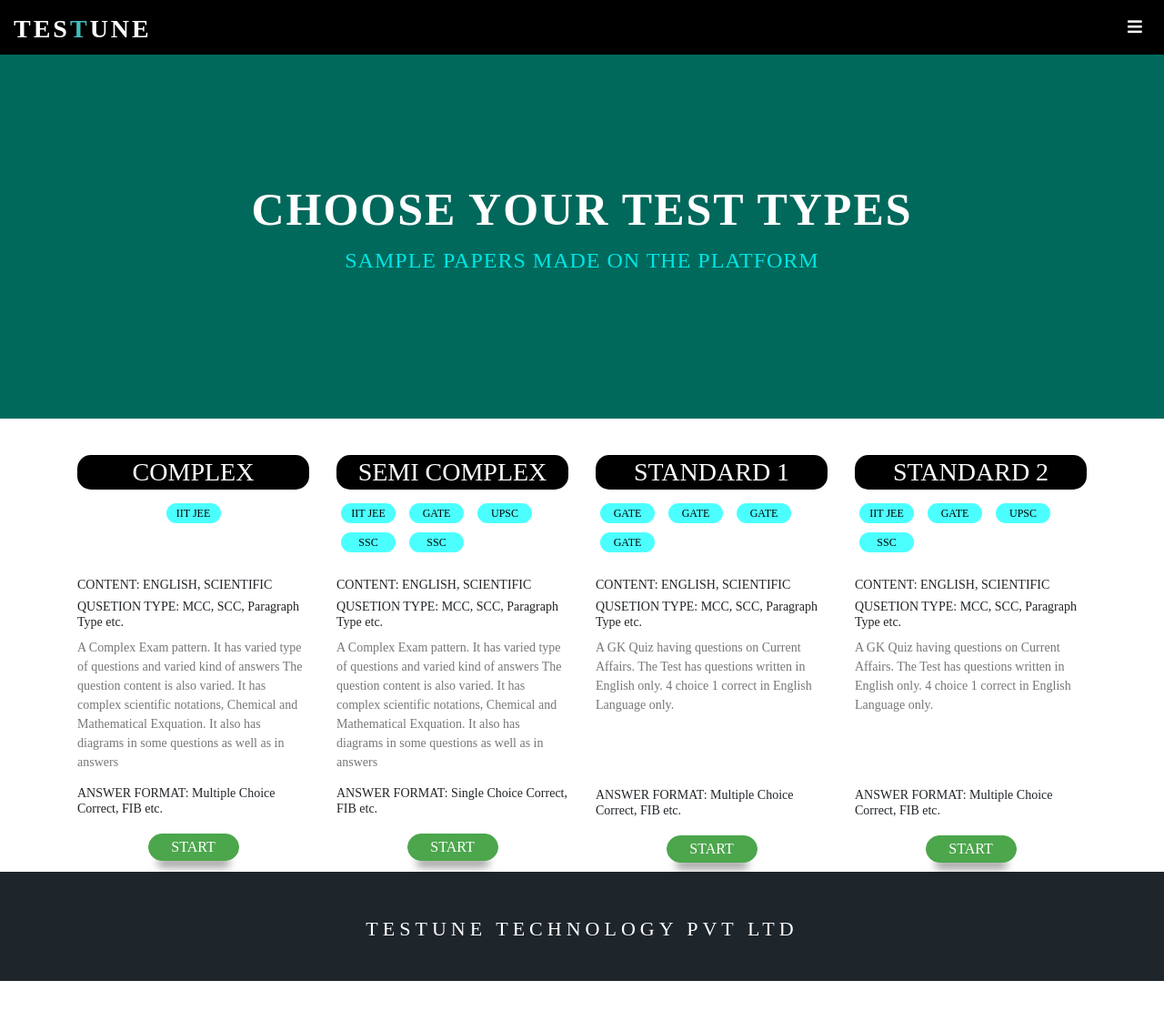
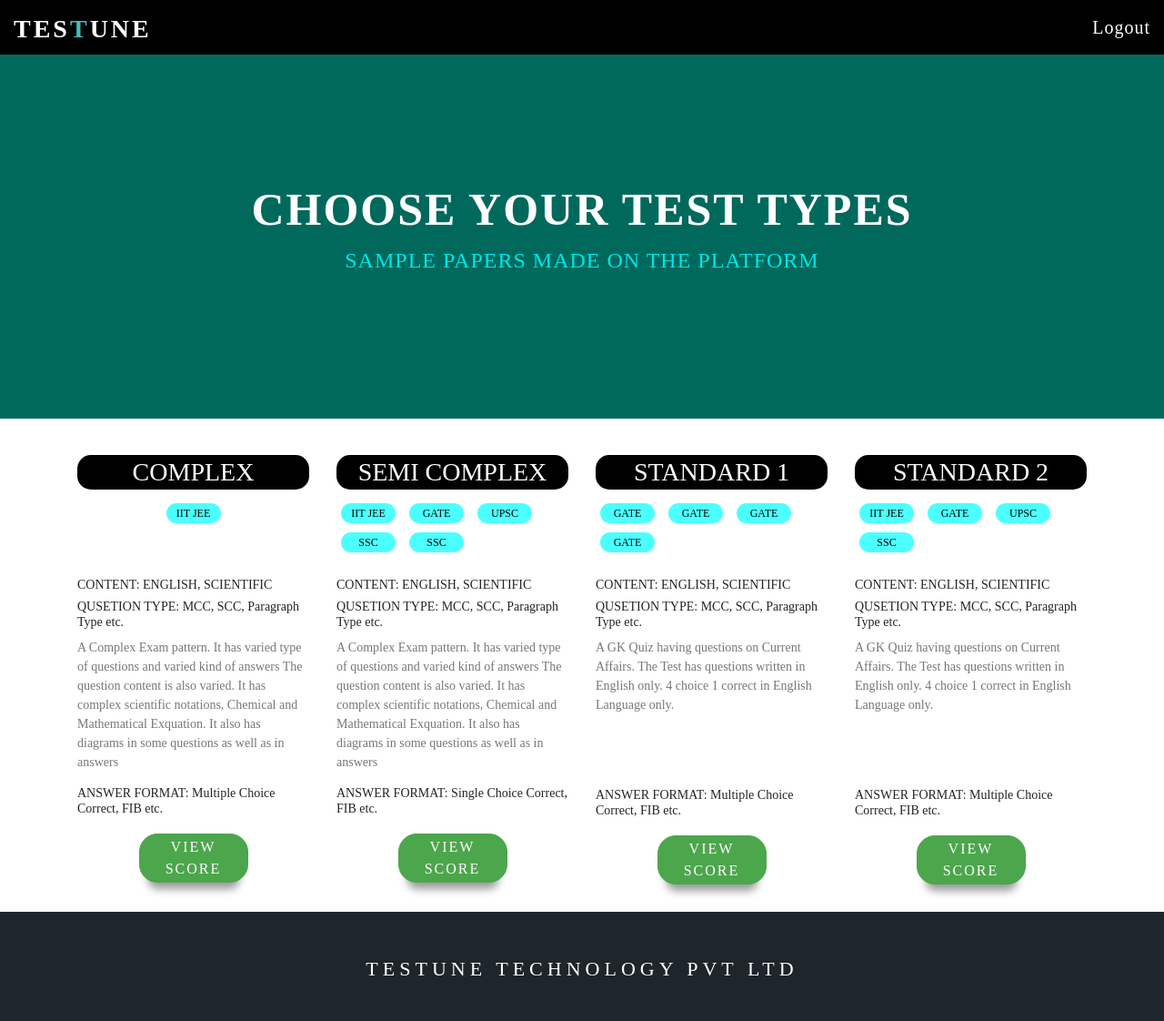
Before and after one commit to suyashpradhan/Testune, a PHP site: page /mainPage.html in a window 1280 px wide. Shown: the whole page at 91% size. Before the commit the page ends 1078 px from the top, so only its background shows below. Run offline with PHP 8.4, Linux system fonts and the light colour scheme; some libraries are stand-ins or nearby versions.

Commit message:
Work 5/6/18

```diff
--- a/main.css
+++ b/main.css
@@ -16,13 +16,24 @@ body {
 
 .navigationBar {
     display: grid;
-    grid-template-columns: 1fr 40px;
+    grid-template-columns: 1fr auto;
     grid-gap: 30px;
     background-color: #000;
     height: 60px;
-    padding: 15px 0 0 15px;
+    padding: 15px 15px 0 15px;
     margin: 0;
     width: 100%;
+}
+
+.logout {
+    color: #fff;
+    font-size: 20px;
+    letter-spacing: 1px;
+}
+
+.logout:hover {
+    color: #fff;
+    text-decoration: none;
 }
 
 .logo-link {
@@ -105,8 +116,6 @@ body {
 .nav-links {
     font-size: 20px;
 }
-
-/***********************ENDS HERE***********/
 
 .logoBox-header span {
     color: #43BDBD;
@@ -1900,7 +1909,7 @@ body {
     display: flex;
     justify-content: center;
     flex-flow: row wrap;
-    margin: 10px 0;
+    margin: 10px 0 30px 0;
 }
 
 .col-btn {
@@ -1908,7 +1917,7 @@ body {
     border: 1px solid #4ca64c;
     color: #fff;
     padding: 2px;
-    flex-basis: 100px;
+    flex-basis: 120px;
     border-top-left-radius: 20px;
     border-top-right-radius: 20px;
     border-bottom-left-radius: 20px;
@@ -1916,6 +1925,14 @@ body {
     text-transform: uppercase;
     cursor: pointer;
     box-shadow: 0px 17px 10px -10px rgba(0, 0, 0, 0.4);
+    text-align: center;
+    font-size: 16px;
+    letter-spacing: 2px;
+}
+
+.col-btn:hover {
+    color: #fff;
+    text-decoration: none;
 }
 
 .demo_table tr td {
@@ -2537,12 +2554,14 @@ body {
 }
 
 .pagination a {
-    color: black;
+    color: #fff;
     float: left;
     padding: 8px 16px;
     text-decoration: none;
-    border: 1px solid #ddd;
+    border: 1px solid #00897B;
     margin: 0 4px;
+    background-color: #00897B;
+    font-size: 18px;
 }
 
 .pagination a:hover {
@@ -2859,21 +2878,21 @@ body {
     letter-spacing: 1px;
 }
 
-/********DASHBOARD INDEX PAGE*****/
-
-.timeline-section{
+/*****DASHBOARD INDEX PAGE*****/
+
+.timeline-section {
     border: 1px solid #777;
     margin-bottom: 60px;
 }
 
-.inner-timeline{
+.inner-timeline {
     display: flex;
     justify-content: center;
     align-items: center;
     height: 200px;
 }
 
-.start-dock-btn{
+.start-dock-btn {
     margin-top: 10px;
     margin-left: 30px;
     background-color: #ED4933;
@@ -2885,21 +2904,21 @@ body {
     border-radius: 5px;
 }
 
-.timeline_text{
+.timeline_text {
     font-size: 16px;
 }
 
-.topic-header-text{
+.topic-header-text {
     margin: 10px 30px 5px 30px;
     color: #777;
     letter-spacing: 2px;
 }
 
-.btn-main{
+.btn-main {
     margin: 30px 30px 5px 30px;
 }
 
-.fBtn{
+.fBtn {
     width: 200px;
     padding: 5px;
     background-color: #218838;
@@ -2907,16 +2926,17 @@ body {
     color: #fff;
     font-size: 20px;
     letter-spacing: 1px;
-}
-
-.steps-pop{
+    border-radius: 5px;
+}
+
+.steps-pop {
     margin: 0 30px 30px 30px;
     color: rgb(206, 13, 13);
     letter-spacing: 2px;
     font-size: 24px;
 }
 
-.steps-pop:hover{
+.steps-pop:hover {
     color: #000;
     text-decoration: none;
 }
--- a/mainPage.html
+++ b/mainPage.html
@@ -16,7 +16,8 @@
             <h1 class="logoBox-header">TES<span>T</span>UNE</h1>
         </div>
         <div class="menu-wrapper">
-            <i class="fas fa-bars" onclick="openNav()"></i>
+            <!--<i class="fas fa-bars" onclick="openNav()"></i>-->
+          <a href="?=logout" class="logout">Logout</a>
         </div>
         <div id="mySidenav" class="sidenav">
             <a href="javascript:void(0)" class="closebtn" onclick="closeNav()">&times;</a>
@@ -52,7 +53,7 @@
                         <h3>ANSWER FORMAT: Multiple Choice Correct, FIB etc.</h1>
                 </div>
                 <div class="col-button-wrapper">
-                    <button class="col-btn">Start</button>
+                    <a href="" class="col-btn">View Score</a>
                 </div>
             </div>
             <div class="col-xs-12 col-sm-12 col-md-6 col-lg-6 col-xl-3">
@@ -80,7 +81,7 @@
                         <h3>ANSWER FORMAT: Single Choice Correct, FIB etc.</h1>
                 </div>
                 <div class="col-button-wrapper">
-                    <button class="col-btn">Start</button>
+                    <a href="" class="col-btn">View Score</a>
                 </div>
             </div>
             <div class="col-xs-12 col-sm-12 col-md-6 col-lg-6 col-xl-3">
@@ -104,7 +105,7 @@
                         <h3>ANSWER FORMAT: Multiple Choice Correct, FIB etc.</h1>
                 </div>
                 <div class="col-button-wrapper">
-                    <button class="col-btn">Start</button>
+                    <a href="" class="col-btn">View Score</a>
                 </div>
             </div>
             <div class="col-xs-12 col-sm-12 col-md-6 col-lg-6 col-xl-3">
@@ -128,7 +129,7 @@
                         <h3>ANSWER FORMAT: Multiple Choice Correct, FIB etc.</h1>
                 </div>
                 <div class="col-button-wrapper">
-                    <button class="col-btn">Start</button>
+                    <a href="" class="col-btn">View Score</a>
                 </div>
             </div>
         </div>
```
Also changed, not shown: creator_pages/after_digitization.html (+3 -5 lines), creator_pages/demo-index.html (+10 -12 lines).
